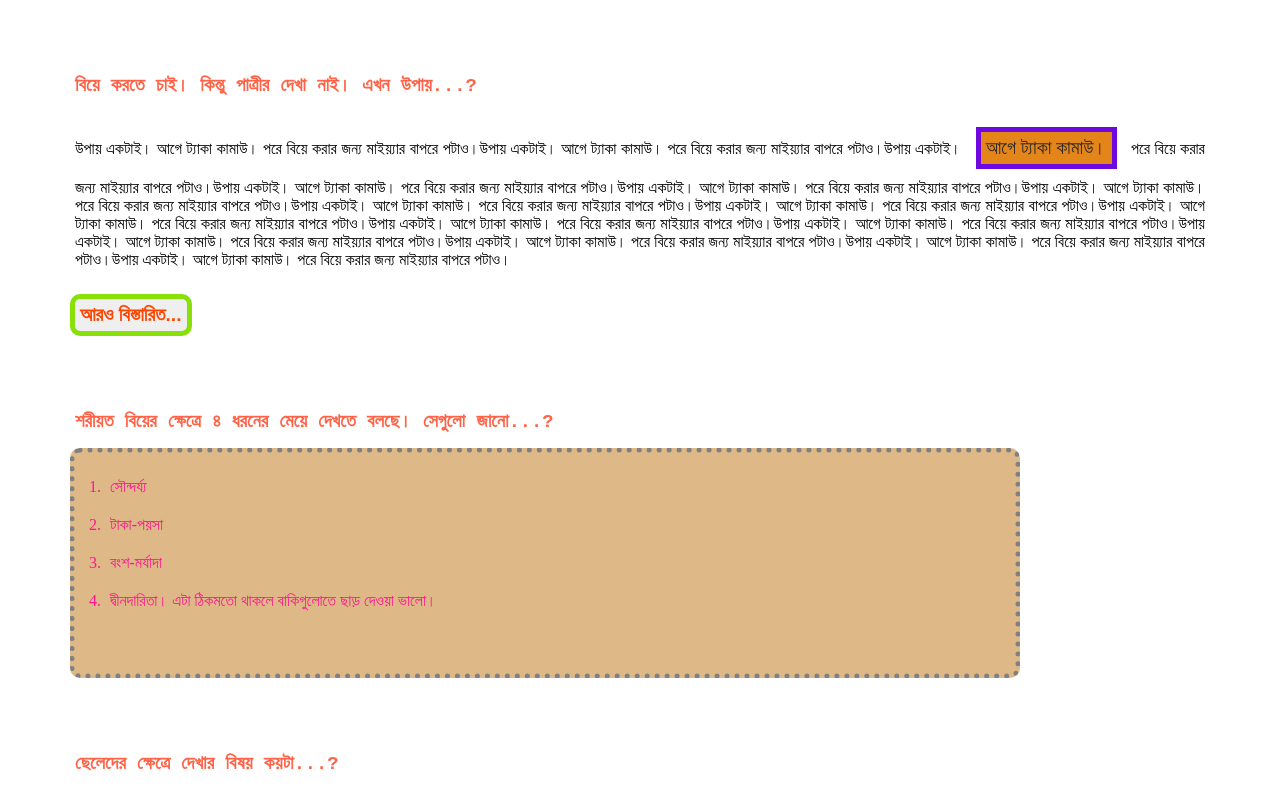
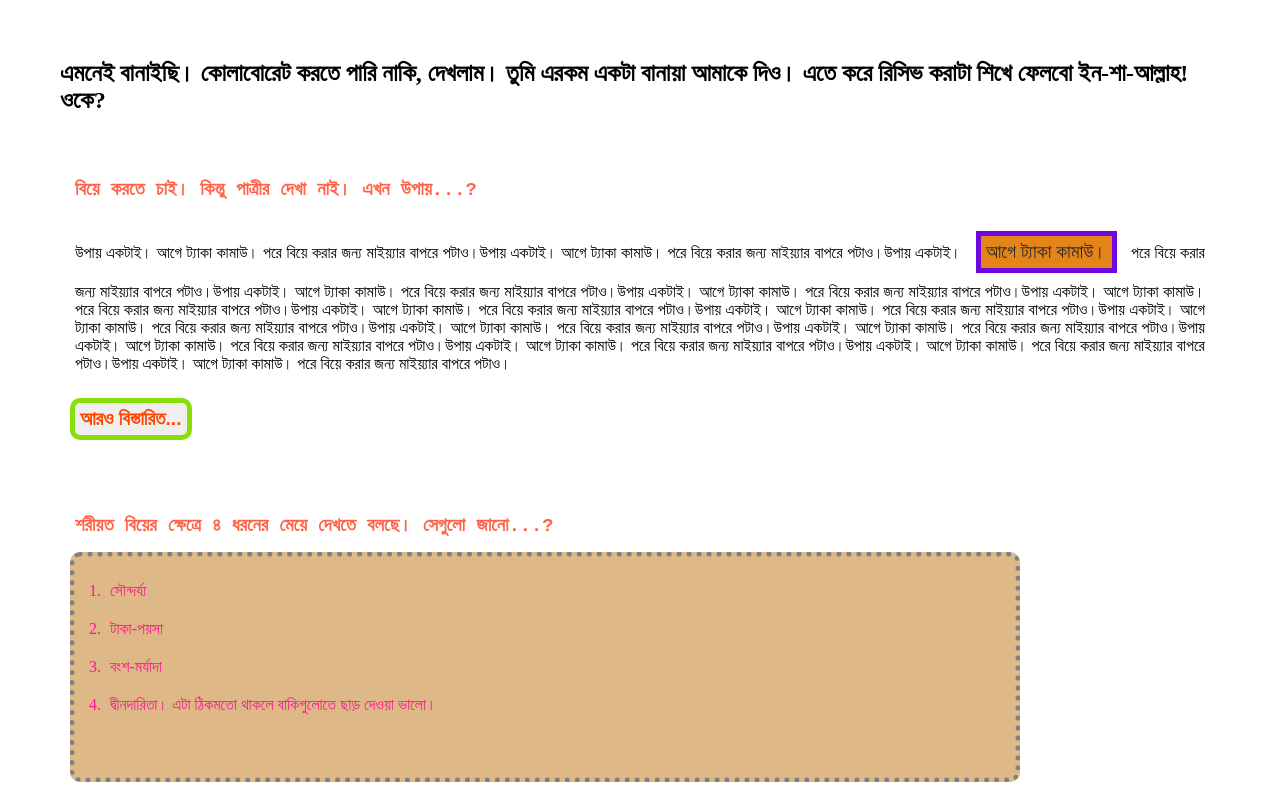
Before and after one commit to khtanvirislam/ktis-store, a plain HTML site: page index.html in a window 1280 px wide. Shown: the top 787 px of the page. Drawn offline with Linux system fonts and the light colour scheme.

Commit message:
galib ke tel dilam peeps!

```diff
--- a/index.html
+++ b/index.html
@@ -7,6 +7,9 @@
     <link rel="stylesheet" href="style.css">
 </head>
 <body>
+    <section>
+        <h1>এমনেই বানাইছি। কোলাবোরেট করতে পারি নাকি, দেখলাম। তুমি এরকম একটা বানায়া আমাকে দিও। এতে করে রিসিভ করাটা শিখে ফেলবো ইন-শা-আল্লাহ! ওকে? </h1>
+    </section>
     <section>
         <div><h3>বিয়ে করতে চাই। কিন্তু পাত্রীর দেখা নাই। এখন উপায়...? </h3>
             <p style="text-align: justify; padding: 5px;">উপায় একটাই। আগে ট্যাকা কামাউ। পরে বিয়ে করার জন্য মাইয়্যার বাপরে পটাও।উপায় একটাই। আগে ট্যাকা কামাউ। পরে বিয়ে করার জন্য মাইয়্যার বাপরে পটাও।উপায় একটাই। <span id="taka">আগে ট্যাকা কামাউ। </span> পরে বিয়ে করার জন্য মাইয়্যার বাপরে পটাও।উপায় একটাই। আগে ট্যাকা কামাউ। পরে বিয়ে করার জন্য মাইয়্যার বাপরে পটাও।উপায় একটাই। আগে ট্যাকা কামাউ। পরে বিয়ে করার জন্য মাইয়্যার বাপরে পটাও।উপায় একটাই। আগে ট্যাকা কামাউ। পরে বিয়ে করার জন্য মাইয়্যার বাপরে পটাও।উপায় একটাই। আগে ট্যাকা কামাউ। পরে বিয়ে করার জন্য মাইয়্যার বাপরে পটাও।উপায় একটাই। আগে ট্যাকা কামাউ। পরে বিয়ে করার জন্য মাইয়্যার বাপরে পটাও।উপায় একটাই। আগে ট্যাকা কামাউ। পরে বিয়ে করার জন্য মাইয়্যার বাপরে পটাও।উপায় একটাই। আগে ট্যাকা কামাউ। পরে বিয়ে করার জন্য মাইয়্যার বাপরে পটাও।উপায় একটাই। আগে ট্যাকা কামাউ। পরে বিয়ে করার জন্য মাইয়্যার বাপরে পটাও।উপায় একটাই। আগে ট্যাকা কামাউ। পরে বিয়ে করার জন্য মাইয়্যার বাপরে পটাও।উপায় একটাই। আগে ট্যাকা কামাউ। পরে বিয়ে করার জন্য মাইয়্যার বাপরে পটাও।উপায় একটাই। আগে ট্যাকা কামাউ। পরে বিয়ে করার জন্য মাইয়্যার বাপরে পটাও।উপায় একটাই। আগে ট্যাকা কামাউ। পরে বিয়ে করার জন্য মাইয়্যার বাপরে পটাও। </p>
```
